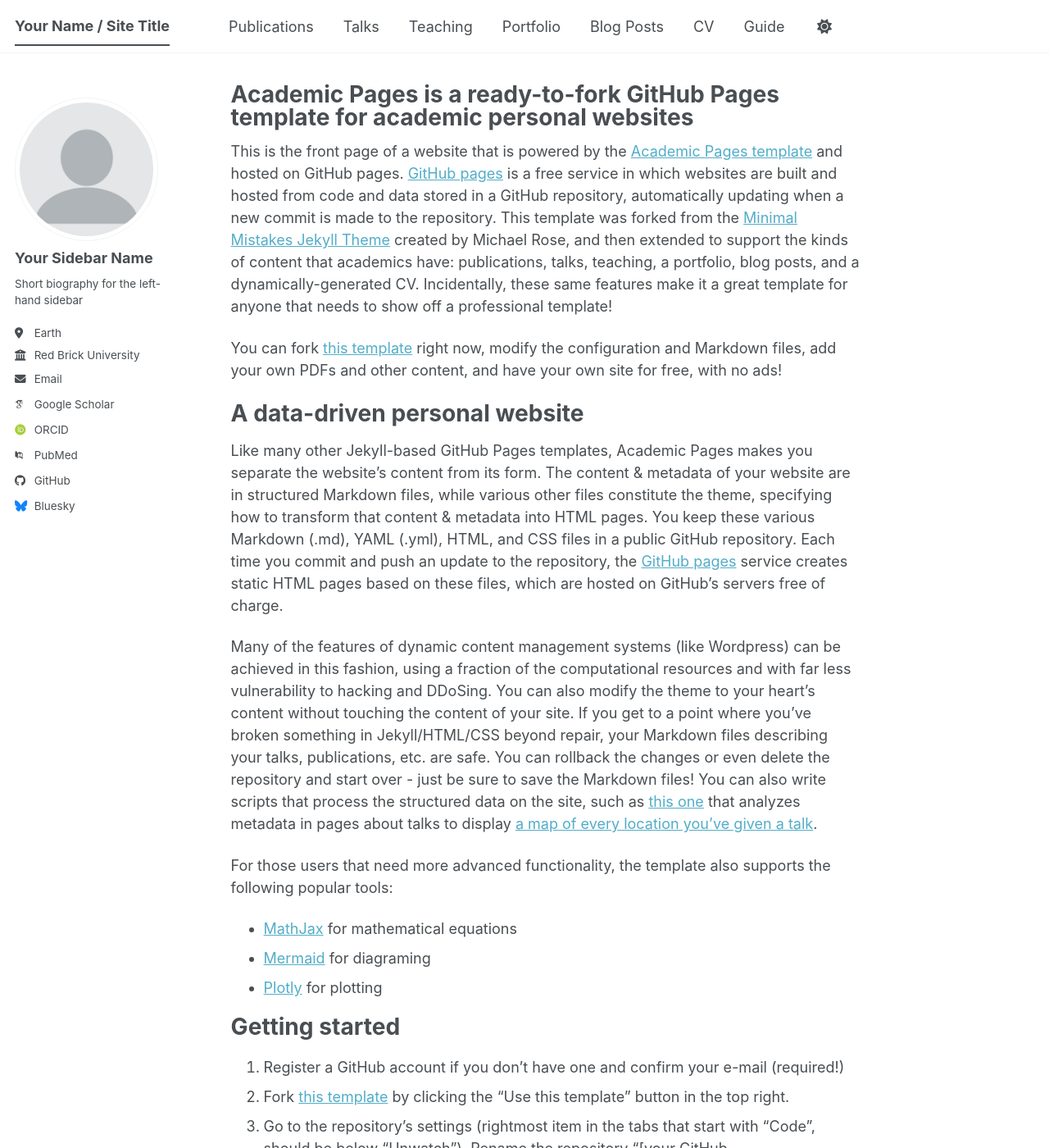
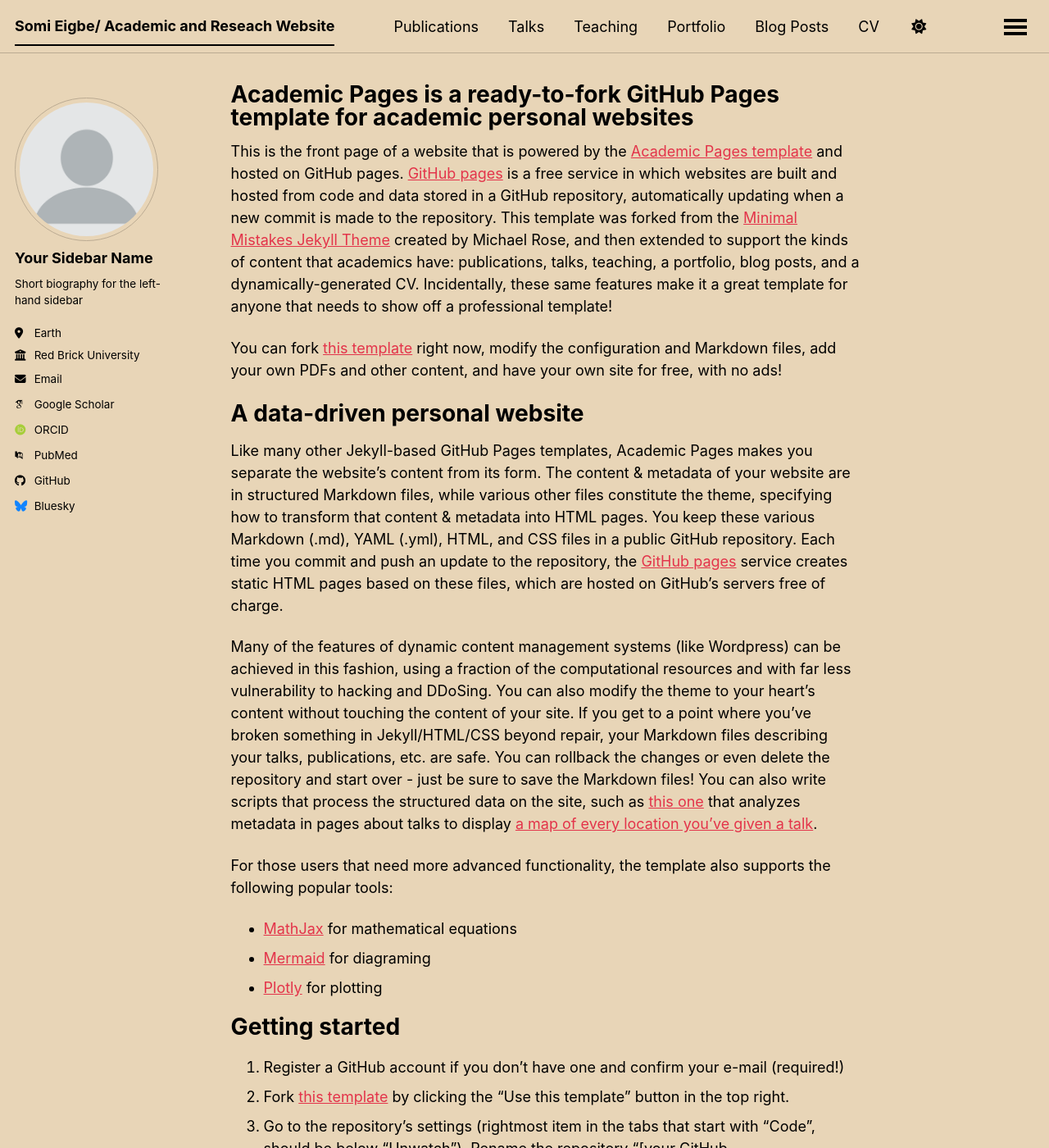
Before and after one commit to somisash/somisash.github.io, a Jekyll site: the page built from _pages/about.md, in a window 1280 px wide and 1400 px high. Shown: the whole window at 82% size. Built offline with Jekyll 4.4.1, drawn with Linux system fonts in a browser that asks for light colours; some web fonts are replaced; a script bundle is joined from its source files by our own code; library files that are not in the unit come from our copies; some of the changed text lies outside the part shown.

Commit message:
Update _config.yml

```diff
--- a/_config.yml
+++ b/_config.yml
@@ -8,10 +8,10 @@
 
 # Basic Site Settings
 locale                   : "en-US"
-site_theme               : "default" # The available themes options are "default", "air", "sunrise", "mint", "dirt" and "contrast"
-title                    : "Your Name / Site Title"
+site_theme               : "sunrise" # The available themes options are "default", "air", "sunrise", "mint", "dirt" and "contrast"
+title                    : "Somi Eigbe/ Academic and Reseach Website"
 title_separator          : "-"
-name                     : &name "Your Name"
+name                     : &name "Somi"
 description              : &description "Your Name's academic portfolio"   # Update this with a general description of your site, this is the default if not overridden by a page
 url                      : https://academicpages.github.io # The base hostname & protocol for your site e.g. "https://[your GitHub username].github.io",
                                                            # or if you already have some other page hosted on Github then use "https://[your GitHub username].github.io/[Your Repo Name]"
```
